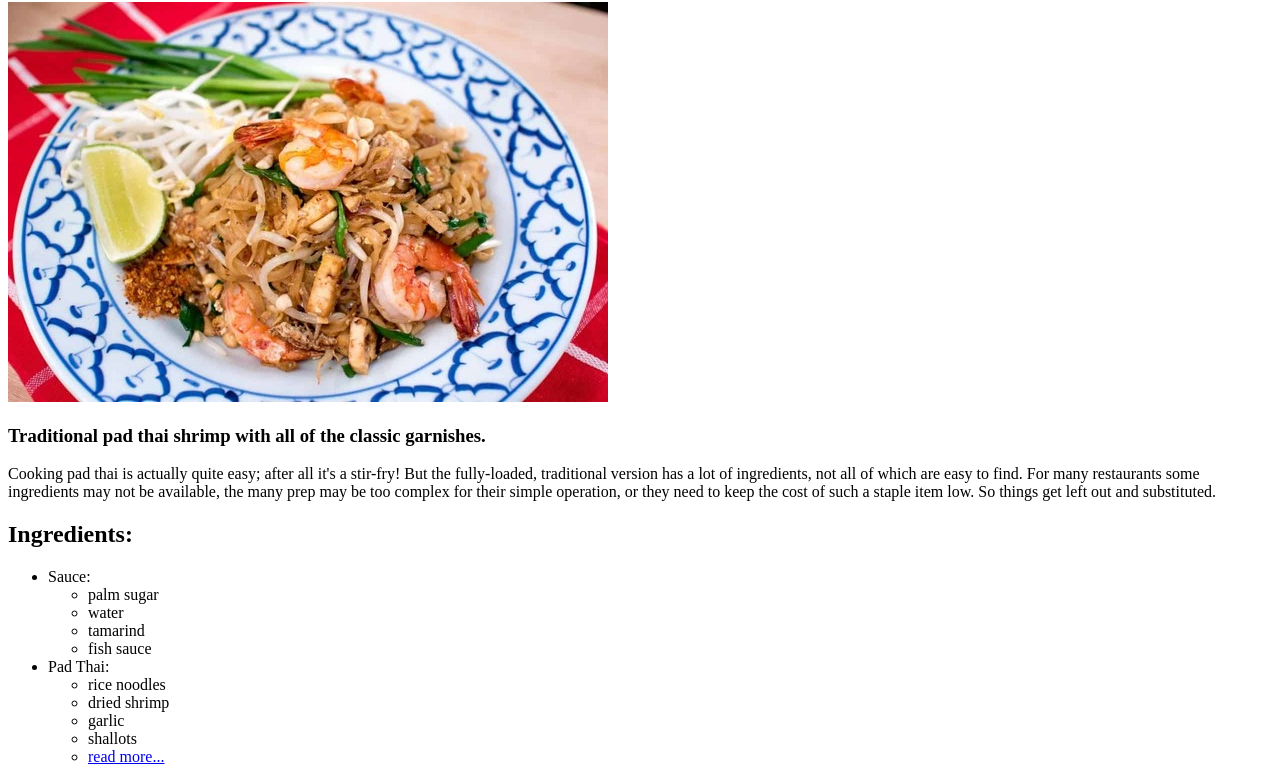
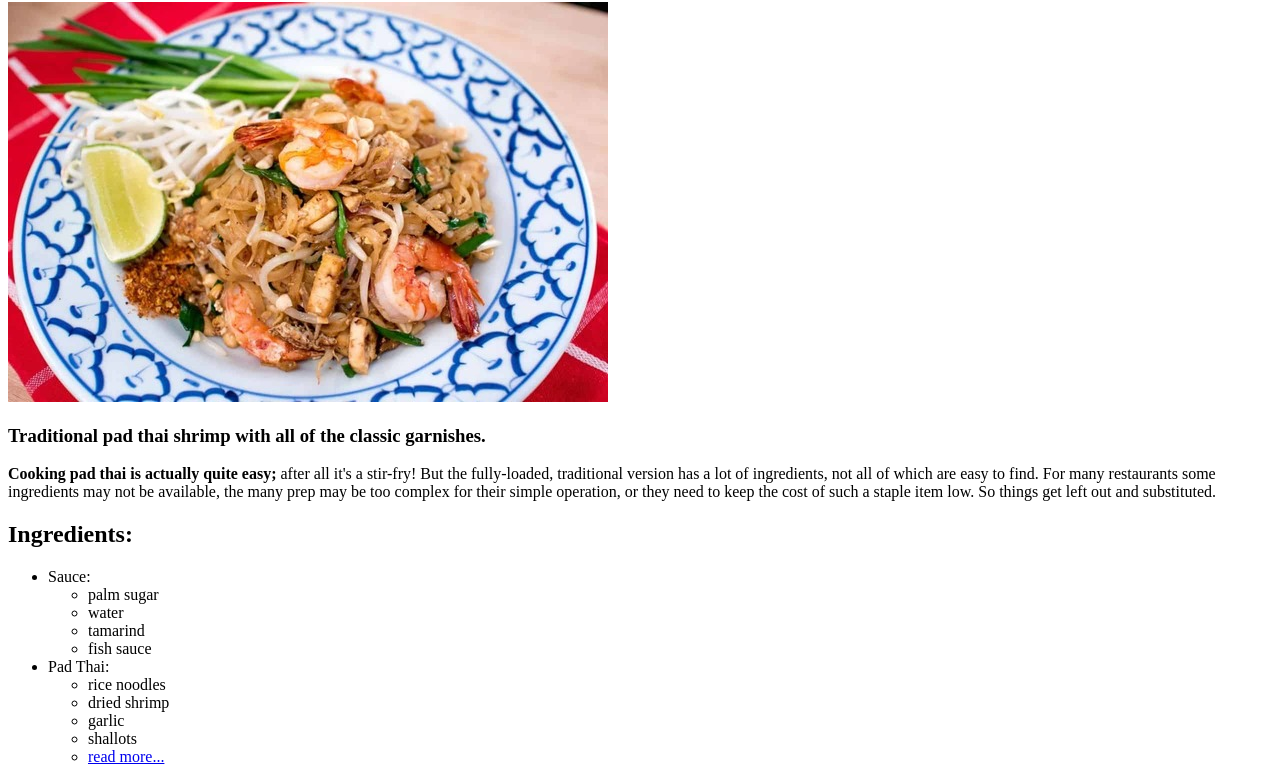
Before and after one commit to madbkarim/odin-recipe, a plain HTML site: page recipes/padthai.html in a window 1280 px wide. Shown: the part 78-860 px from the top of the page. Drawn offline with Linux system fonts and the light colour scheme.

Commit message:
Added padthai instructions

```diff
--- a/recipes/padthai.html
+++ b/recipes/padthai.html
@@ -1,15 +1,17 @@
 <!DOCTYPE html>
 <html>
+
 <head>
-    <meta charset="UTF-8" />
+    <meta charset="UTF-8">
     <title>Pad Thai</title>
 </head>
+
 <body>
     <h1>Pad Thai Recipe</h1>
     <img src="./padthai.jpg" alt="Completed padthai" />
     <h3>Traditional pad thai shrimp with all of the classic garnishes.</h3>
     <p>
-      <strong></strong>Cooking pad thai is actually quite easy;</strong> after all it's a stir-fry! But
+        <strong>Cooking pad thai is actually quite easy;</strong> after all it's a stir-fry! But
         the fully-loaded, traditional version has a lot of ingredients, not all of
         which are easy to find. For many restaurants some ingredients may not be
         available, the many prep may be too complex for their simple operation, or
@@ -40,4 +42,5 @@
 
     </ul>
 </body>
+
 </html>
```
Lines whose indentation alone changed are shown as unchanged.
